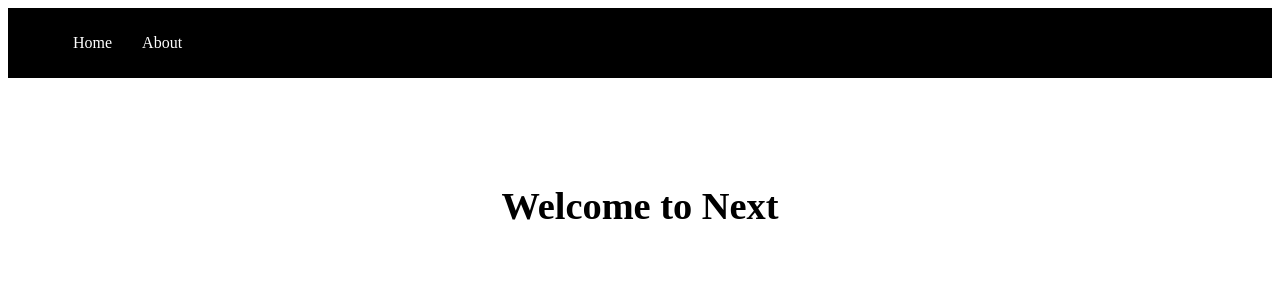
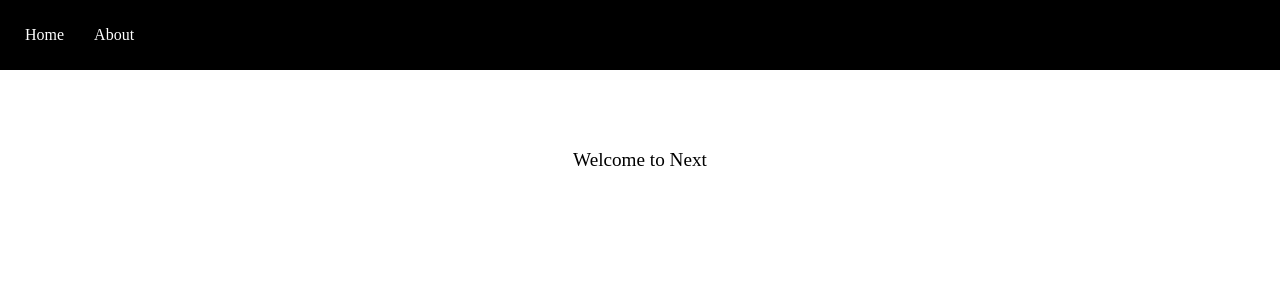
Before and after one commit to Dunridge/next-crash-course, a Next.js app: page / in a window 1280 px wide. Shown: the top 300 px of the page. Built offline with nearby package versions, Linux system fonts and the light colour scheme.

Commit message:
develop. add reset

```diff
--- a/src/styles/globals.css
+++ b/src/styles/globals.css
@@ -1,2 +1,44 @@
 
-/* TODO: add reset.css */
+html, body, div, span, applet, object, iframe,
+h1, h2, h3, h4, h5, h6, p, blockquote, pre,
+a, abbr, acronym, address, big, cite, code,
+del, dfn, em, img, ins, kbd, q, s, samp,
+small, strike, strong, sub, sup, tt, var,
+b, u, i, center,
+dl, dt, dd, ol, ul, li,
+fieldset, form, label, legend,
+table, caption, tbody, tfoot, thead, tr, th, td,
+article, aside, canvas, details, embed,
+figure, figcaption, footer, header, hgroup,
+menu, nav, output, ruby, section, summary,
+time, mark, audio, video {
+	margin: 0;
+	padding: 0;
+	border: 0;
+	font-size: 100%;
+	font: inherit;
+	vertical-align: baseline;
+}
+
+article, aside, details, figcaption, figure,
+footer, header, hgroup, menu, nav, section {
+	display: block;
+}
+body {
+	line-height: 1;
+}
+ol, ul {
+	list-style: none;
+}
+blockquote, q {
+	quotes: none;
+}
+blockquote:before, blockquote:after,
+q:before, q:after {
+	content: '';
+	content: none;
+}
+table {
+	border-collapse: collapse;
+	border-spacing: 0;
+}
```
